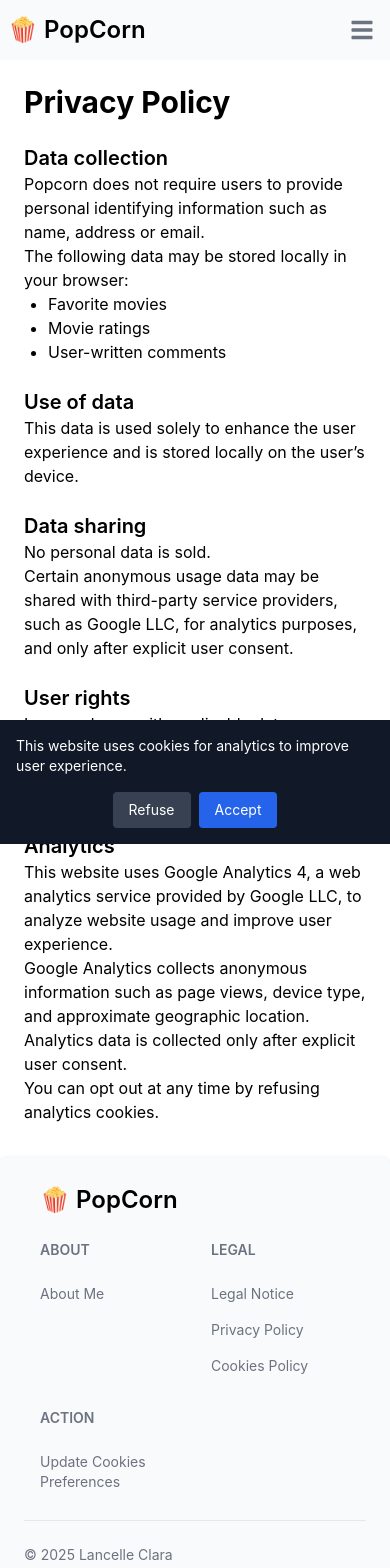
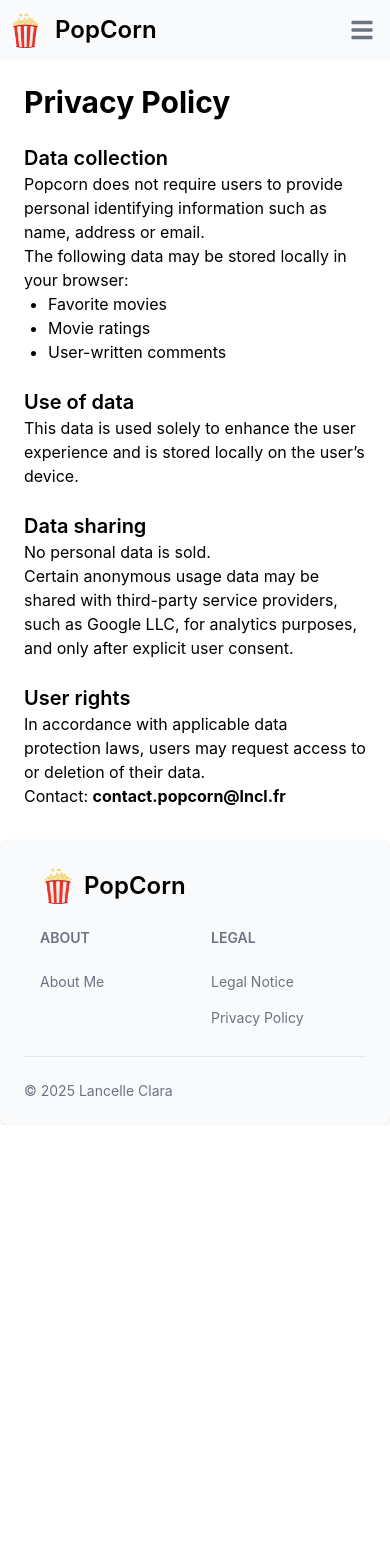
Before and after one commit to clara-lancelle/popcorn_v2, a React (Vite) app: page /privacy-policy in a window 390 px wide. Shown: the top 1568 px of the page. After the commit the page ends 1125 px from the top, so only its background shows below. Built offline with nearby package versions, Linux system fonts and the light colour scheme.

Commit message:
remove GA, add img instead of emoji

```diff
--- a/package.json
+++ b/package.json
@@ -16,7 +16,6 @@
     "flowbite-react": "^0.12.14",
     "react": "^18.2.0",
     "react-dom": "^18.2.0",
-    "react-ga4": "^2.1.0",
     "react-icons": "^5.5.0",
     "react-router-dom": "^6.22.3",
     "react-youtube": "^10.1.0",
--- a/src/Analytics.jsx
+++ /dev/null
@@ -1,12 +0,0 @@
-import ReactGA from "react-ga4";
-
-export const initGA = () => {
-  const gaId = import.meta.env.VITE_GA_ID;
-  if (gaId) {
-    ReactGA.initialize(gaId);
-  }
-};
-
-export const trackPageView = (path) => {
-  ReactGA.send({ hitType: "pageview", page: path });
-};
--- a/src/App.jsx
+++ b/src/App.jsx
@@ -8,15 +8,12 @@ import HandleRatedPage from "./Components/HandleRatedPage";
 import HandleMovieGallery from "./Components/HandleMovieGallery";
 import LegalNotice from "./Components/pages/LegalNotice";
 import PrivacyPolicy from "./Components/pages/PrivacyPolicy";
-import CookiesPolicy from "./Components/pages/CookiesPolicy";
 import AppFooter from "./Components/layouts/AppFooter";
 import About from "./Components/pages/About";
-import CookieBanner from "./Components/Analytics/CookieBanner";
 import NotFound from "./Components/pages/NotFound";
 
 function App() {
     const [currentMovie, setCurrentMovie] = useState({});
-    const [showCookies, setShowCookies] = useState(false);
     return (
         <div className="min-h-screen flex flex-col">
             <AppNavbar />
@@ -36,14 +33,12 @@ function App() {
                     <Route path="/details" element={<HandleMovieDetails />} />
                     <Route path="/legal-notice" element={<LegalNotice />} />
                     <Route path="/privacy-policy" element={<PrivacyPolicy />} />
-                    <Route path="/cookies-policy" element={<CookiesPolicy />} />
                     <Route path="/about" element={<About />} />
                     {/* 404 — ALWAYS LAST */}
                     <Route path="*" element={<NotFound />} />
                 </Routes>
             </div>
-            <CookieBanner forceOpen={showCookies} />
-            <AppFooter onCookiesClick={() => setShowCookies(true)} />
+            <AppFooter />
         </div>
     );
 }
--- a/src/Components/Analytics/AnalyticsTracker.jsx
+++ /dev/null
@@ -1,16 +0,0 @@
-import { useEffect } from "react";
-import { useLocation } from "react-router-dom";
-import { trackPageView } from "../../Analytics";
-
-export default function AnalyticsTracker() {
-  const location = useLocation();
-
-  useEffect(() => {
-    const consent = localStorage.getItem("analytics_consent");
-    if (consent === "accepted") {
-      trackPageView(location.pathname);
-    }
-  }, [location]);
-
-  return null;
-}
--- a/src/Components/Analytics/CookieBanner.jsx
+++ /dev/null
@@ -1,56 +0,0 @@
-import { useState, useEffect } from "react";
-import { initGA } from "../../Analytics";
-
-export default function CookieBanner({ forceOpen = false }) {
-    const [visible, setVisible] = useState(false);
-
-    useEffect(() => {
-        const consent = localStorage.getItem("analytics_consent");
-
-        if (!consent || forceOpen) {
-            setVisible(true);
-        }
-
-        if (consent === "accepted" && !forceOpen) {
-            initGA();
-        }
-    }, [forceOpen]);
-
-    const accept = () => {
-        localStorage.setItem("analytics_consent", "accepted");
-        initGA();
-        setVisible(false);
-    };
-
-    const refuse = () => {
-        localStorage.setItem("analytics_consent", "refused");
-        setVisible(false);
-    };
-
-    if (!visible) return null;
-
-    return (
-        <div className="fixed bottom-0 inset-x-0 bg-gray-900 text-white p-4 z-50">
-            <div className="max-w-4xl mx-auto flex flex-col md:flex-row gap-4 justify-between items-center">
-                <p className="text-sm">
-                    This website uses cookies for analytics to improve user
-                    experience.
-                </p>
-                <div className="flex gap-2">
-                    <button
-                        onClick={refuse}
-                        className="px-4 py-2 text-sm bg-gray-700 rounded"
-                    >
-                        Refuse
-                    </button>
-                    <button
-                        onClick={accept}
-                        className="px-4 py-2 text-sm bg-blue-600 rounded"
-                    >
-                        Accept
-                    </button>
-                </div>
-            </div>
-        </div>
-    );
-}
--- a/src/Components/layouts/AppFooter.jsx
+++ b/src/Components/layouts/AppFooter.jsx
@@ -7,18 +7,23 @@ import {
     FooterTitle,
 } from "flowbite-react";
 
-export default function AppFooter({ onCookiesClick }) {
+export default function AppFooter() {
     return (
         <Footer container className="border-gray-200 bg-gray-50 mt-2">
             <div className="w-full">
                 <div className="mx-auto w-full max-w-screen-xl p-4 py-1">
                     <div className="md:flex md:justify-between">
-                        <div className="mb-6 md:mb-0">
+                        <div className="mb-6 md:mb-0 flex flex-row align-middle gap-2">
+                            <img
+                                src="/images/popcorn.png"
+                                alt="Popcorn icon"
+                                className="w-9 h-9"
+                            />
                             <span className="flex mr-4 items-center self-center text-2xl font-semibold whitespace-nowrap ">
-                                🍿 PopCorn
+                                PopCorn
                             </span>
                         </div>
-                        <div className="grid grid-cols-2 gap-8 sm:gap-6 sm:grid-cols-3">
+                        <div className="grid grid-cols-2 gap-8 sm:gap-6">
                             <div>
                                 <FooterTitle title="About" />
                                 <FooterLinkGroup>
@@ -31,20 +36,6 @@ export default function AppFooter({ onCookiesClick }) {
                                     <Link to="/legal-notice">Legal Notice</Link>
                                     <Link to="/privacy-policy">
                                         Privacy Policy
-                                    </Link>
-                                    <Link to="/cookies-policy">
-                                        Cookies Policy
-                                    </Link>
-                                </FooterLinkGroup>
-                            </div>
-                            <div>
-                                <FooterTitle title="Action" />
-                                <FooterLinkGroup>
-                                    <Link
-                                        className="hover:cursor-pointer"
-                                        onClick={onCookiesClick}
-                                    >
-                                        Update Cookies Preferences
                                     </Link>
                                 </FooterLinkGroup>
                             </div>
--- a/src/Components/layouts/AppNavbar.jsx
+++ b/src/Components/layouts/AppNavbar.jsx
@@ -12,8 +12,13 @@ export default function AppNavbar() {
                 to="/"
                 className="flex items-center space-x-3 rtl:space-x-reverse"
             >
+                <img
+                    src="/images/popcorn.png"
+                    alt="Popcorn icon"
+                    width="35px"
+                />
                 <span className="self-center text-2xl font-semibold whitespace-nowrap ">
-                    🍿 PopCorn
+                    PopCorn
                 </span>
             </Link>
             <NavbarToggle />
--- a/src/Components/pages/CookiesPolicy.jsx
+++ /dev/null
@@ -1,45 +0,0 @@
-export default function CookiesPolicy() {
-  return (
-    <main className="max-w-4xl mx-auto p-6 space-y-6">
-      <h1 className="text-3xl font-bold">Cookies Policy</h1>
-
-      <section>
-        <h2 className="text-xl font-semibold">Cookies in use</h2>
-        <p>
-          Popcorn uses only strictly necessary cookies and local storage to
-          ensure proper functionality of the website.
-        </p>
-        <ul className="list-disc pl-6">
-          <li>Saving favorite movies</li>
-          <li>Storing movie ratings</li>
-          <li>Storing user comments</li>
-        </ul>
-      </section>
-
-      <section>
-        <h2 className="text-xl font-semibold">Analytics cookies</h2>
-        <p>
-          With your consent, this website uses Google Analytics cookies to
-          measure traffic and usage statistics.
-        </p>
-        <ul className="list-disc pl-6">
-          <li>Page views</li>
-          <li>Navigation behavior</li>
-          <li>Device and browser information</li>
-        </ul>
-        <p>
-          These cookies are set only after you explicitly accept analytics
-          cookies.
-        </p>
-      </section>
-
-      <section>
-        <h2 className="text-xl font-semibold">Managing cookies</h2>
-        <p>
-          Users can delete or block cookies at any time through their browser
-          settings.
-        </p>
-      </section>
-    </main>
-  );
-}
--- a/src/Components/pages/PrivacyPolicy.jsx
+++ b/src/Components/pages/PrivacyPolicy.jsx
@@ -45,26 +45,6 @@ export default function PrivacyPolicy() {
                     Contact: <strong>contact.popcorn@lncl.fr</strong>
                 </p>
             </section>
-
-            <section>
-                <h2 className="text-xl font-semibold">Analytics</h2>
-                <p>
-                    This website uses Google Analytics 4, a web analytics
-                    service provided by Google LLC, to analyze website usage and
-                    improve user experience.
-                </p>
-                <p>
-                    Google Analytics collects anonymous information such as page
-                    views, device type, and approximate geographic location.
-                </p>
-                <p>
-                    Analytics data is collected only after explicit user
-                    consent.
-                </p>
-                <p>
-                    You can opt out at any time by refusing analytics cookies.
-                </p>
-            </section>
         </main>
     );
 }
--- a/src/main.jsx
+++ b/src/main.jsx
@@ -3,15 +3,11 @@ import App from "./App";
 import reportWebVitals from "./reportWebVitals";
 import { BrowserRouter } from "react-router-dom";
 import "./index.css";
-import AnalyticsTracker from "./Components/Analytics/AnalyticsTracker";
-import CookieBanner from "./Components/Analytics/CookieBanner";
 
 const root = ReactDOM.createRoot(document.getElementById("root")).render(
     <BrowserRouter>
-        <AnalyticsTracker />
         <App />
-        <CookieBanner />
-    </BrowserRouter>
+    </BrowserRouter>,
 );
 
 // If you want to start measuring performance in your app, pass a function
```
Also changed, not shown: public/robots.txt, 2 other files (tests, documents, lock files or other folders).
